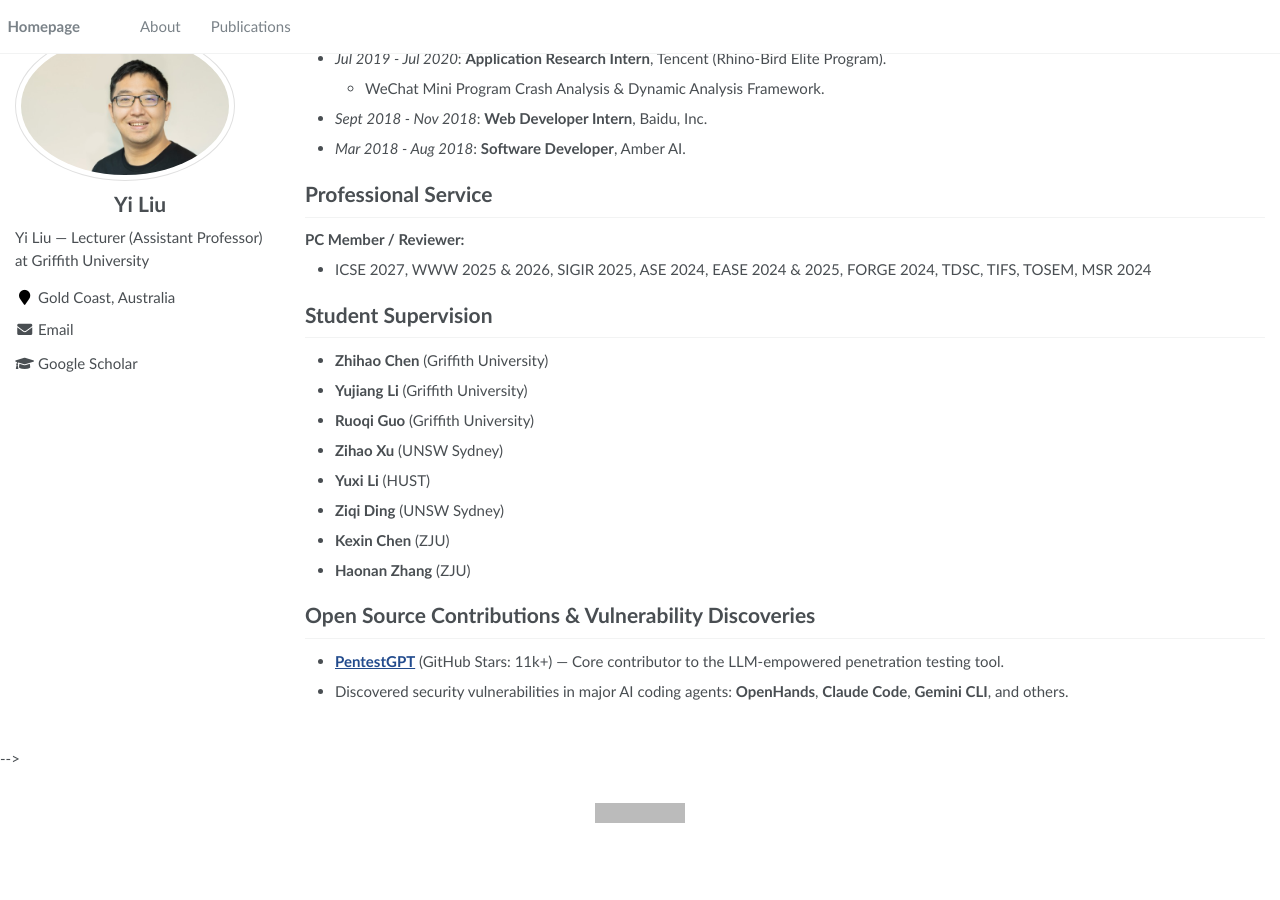
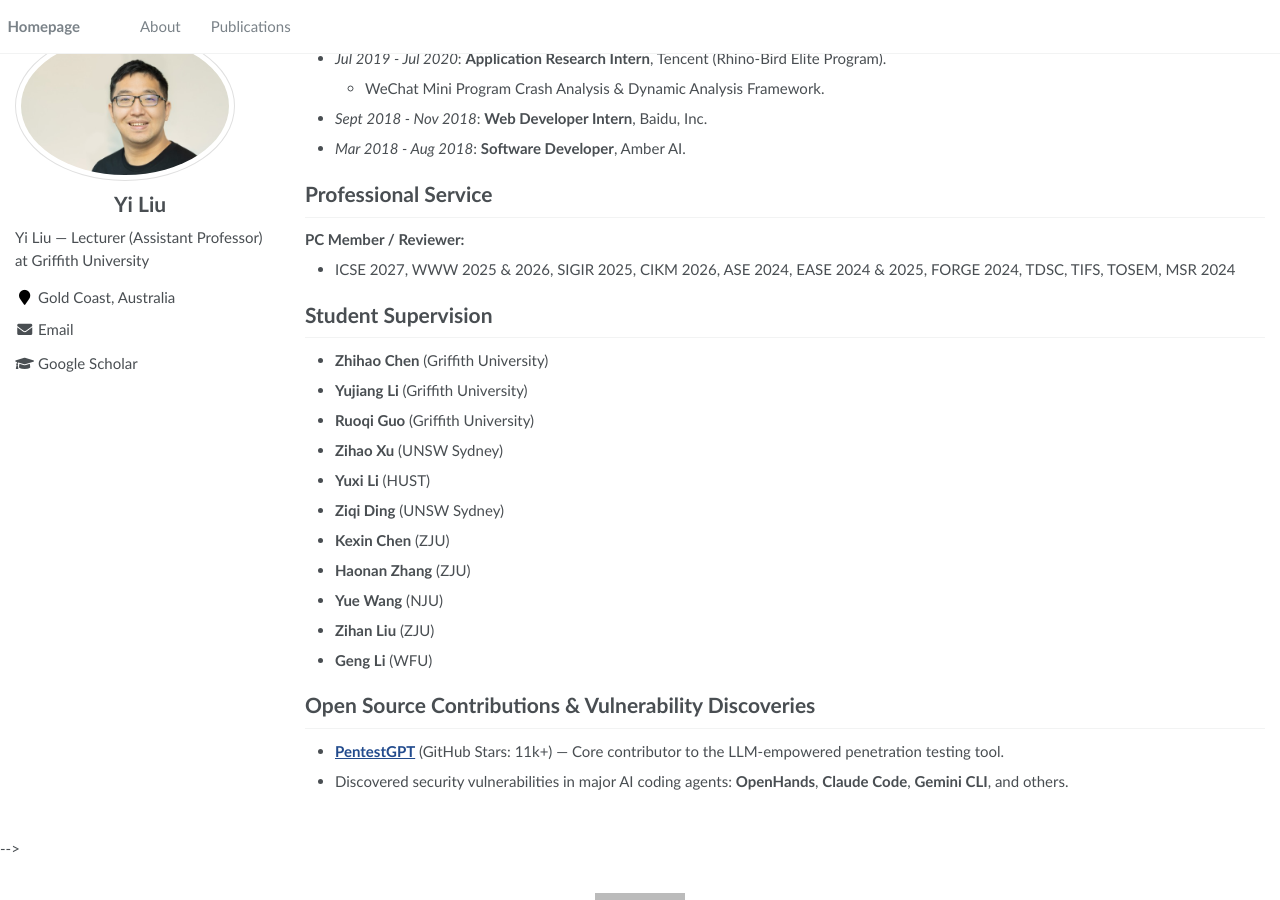
Before and after one commit to liuyi-academic/liuyi-academic.github.io, a Jekyll site: the page built from _pages/about.md, in a window 1280 px wide and 900 px high, scrolled down 1982 px. Built offline with Jekyll 4.4.1, drawn with Linux system fonts in a browser that asks for light colours; before the commit the page ends 2820 px from its top, so only the background shows below that; grey boxes are pictures that could not be loaded.

Commit message:
feat: add USENIX Security 2026 papers, CIKM 2026 PC, and new supervisees
Co-Authored-By: Claude Opus 4.7 (1M context) <noreply@anthropic.com>

```diff
--- a/_pages/about.md
+++ b/_pages/about.md
@@ -99,7 +99,7 @@ For a full list, see the [Publications](/publications/) page.
 # Professional Service
 
 **PC Member / Reviewer:**
-- ICSE 2027, WWW 2025 & 2026, SIGIR 2025, ASE 2024, EASE 2024 & 2025, FORGE 2024, TDSC, TIFS, TOSEM, MSR 2024
+- ICSE 2027, WWW 2025 & 2026, SIGIR 2025, CIKM 2026, ASE 2024, EASE 2024 & 2025, FORGE 2024, TDSC, TIFS, TOSEM, MSR 2024
 
 # Student Supervision
 
@@ -111,6 +111,9 @@ For a full list, see the [Publications](/publications/) page.
 - **Ziqi Ding** (UNSW Sydney)
 - **Kexin Chen** (ZJU)
 - **Haonan Zhang** (ZJU)
+- **Yue Wang** (NJU)
+- **Zihan Liu** (ZJU)
+- **Geng Li** (WFU)
 
 # Open Source Contributions & Vulnerability Discoveries
 
```
Also changed, not shown: _pages/publications.md (+6 -2 lines).
